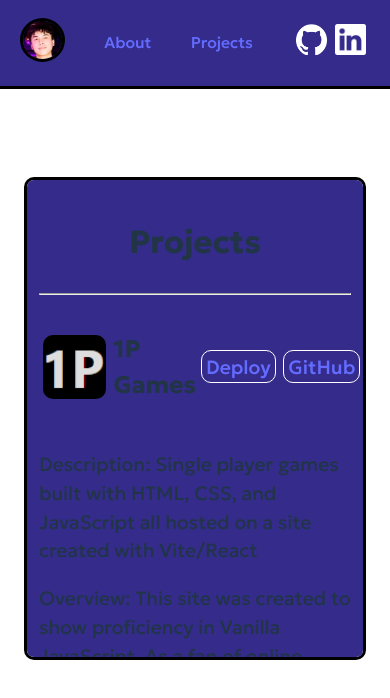
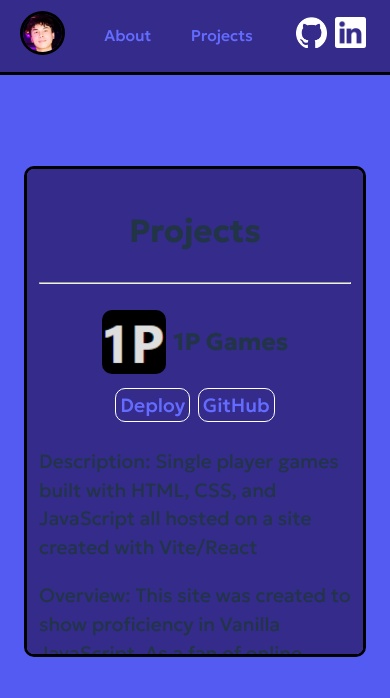
Before and after one commit to Trile16/personal-site, a React (Vite) app: page /projects in a window 390 px wide. Shown: the top 698 px of the page. Built offline with nearby package versions, Linux system fonts and the light colour scheme.

Commit message:
mobile display v1 deployed

```diff
--- a/src/App.css
+++ b/src/App.css
@@ -2,6 +2,10 @@
   margin: 0 auto;
   width: 100%;
   display: flex;
+  overflow-y: hidden;
+  overflow-x: hidden;
+  position: relative;
+  background-color: #535bf2;
 }
 
 body {
--- a/src/NavBar.css
+++ b/src/NavBar.css
@@ -33,7 +33,8 @@
 @media (max-width: 550px) {
   #nav-bar {
     width: 100%;
-    height: 6rem;
+    height: 4.5rem;
+    min-height: 4.5rem;
     flex-direction: row;
     justify-content: space-around;
     border-bottom: solid 0.2rem black;
--- a/src/Projects.css
+++ b/src/Projects.css
@@ -56,6 +56,7 @@
 
 @media (max-width: 550px) {
   #projects-area {
+    height: 60%;
     max-height: 60%;
     max-width: 80%;
     position: relative;
@@ -64,6 +65,13 @@
 
   #projects-title {
     font-size: 2rem;
+  }
+
+  .project-header {
+    flex-direction: column;
+    align-items: center;
+    height: 8rem;
+    justify-content: space-around;
   }
 
   .project-name {
```
